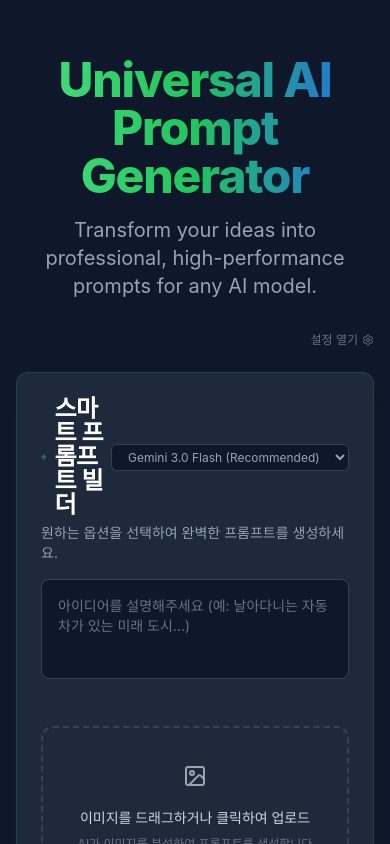
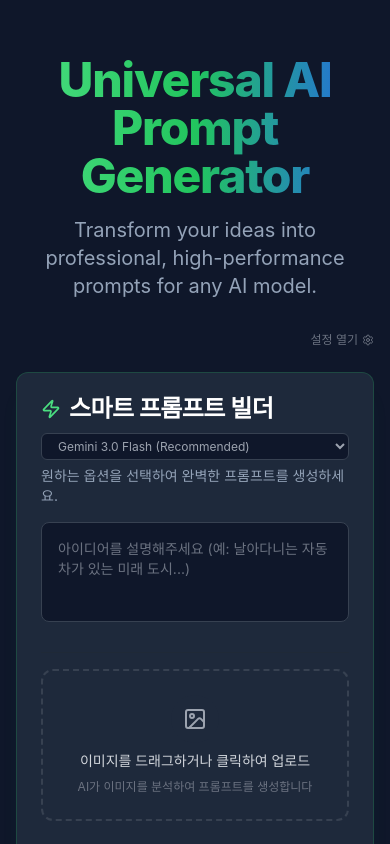
Before and after one commit to seiyeolo/smart-prompt-gen, a React (Vite) app: page / in a window 390 px wide. Shown: the top 844 px of the page. Built offline with nearby package versions, Linux system fonts and the light colour scheme.

Commit message:
Fix: Mobile header layout and selector width

```diff
--- a/src/components/PromptGenerator.jsx
+++ b/src/components/PromptGenerator.jsx
@@ -191,13 +191,13 @@ ${output}
 
       <Card className="border-primary-500/20 shadow-primary-500/5 overflow-hidden">
         <CardHeader className="pb-4">
-          <div className="flex items-center justify-between">
+          <div className="flex flex-col sm:flex-row sm:items-center justify-between gap-3 sm:gap-0">
             <CardTitle className="flex items-center gap-2">
               <Zap className="w-5 h-5 text-primary-400" />
               {userName ? `${userName}` : '스마트 프롬프트 빌더'}
             </CardTitle>
             <select
-              className="px-3 py-1 rounded-md bg-dark-bg border border-gray-700 text-xs text-gray-400 focus:ring-1 focus:ring-primary-500 outline-none"
+              className="w-full sm:w-auto px-3 py-1 rounded-md bg-dark-bg border border-gray-700 text-xs text-gray-400 focus:ring-1 focus:ring-primary-500 outline-none"
               value={modelMode}
               onChange={(e) => dispatch({ type: 'SET_FIELD', field: 'modelMode', value: e.target.value })}
             >
```
